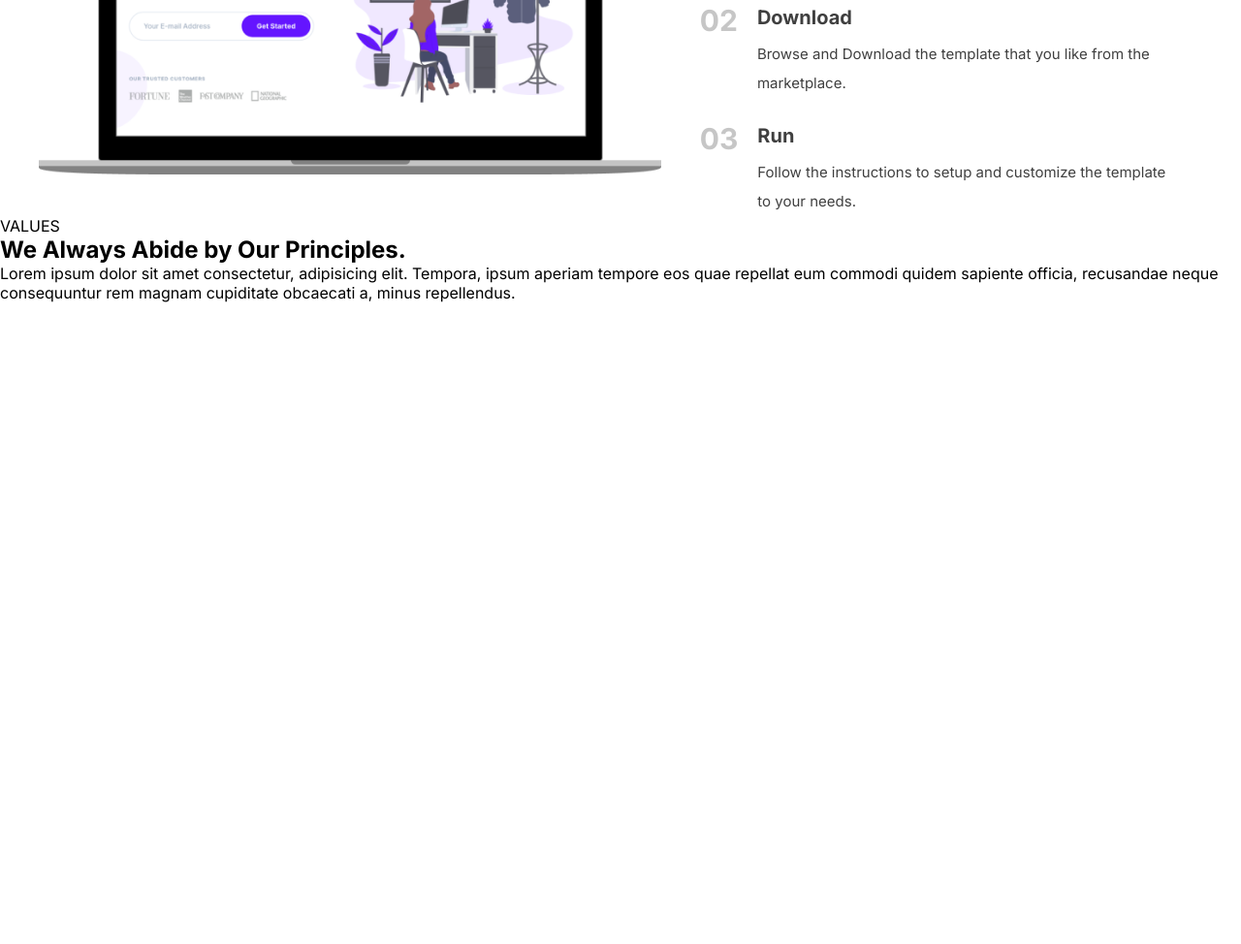
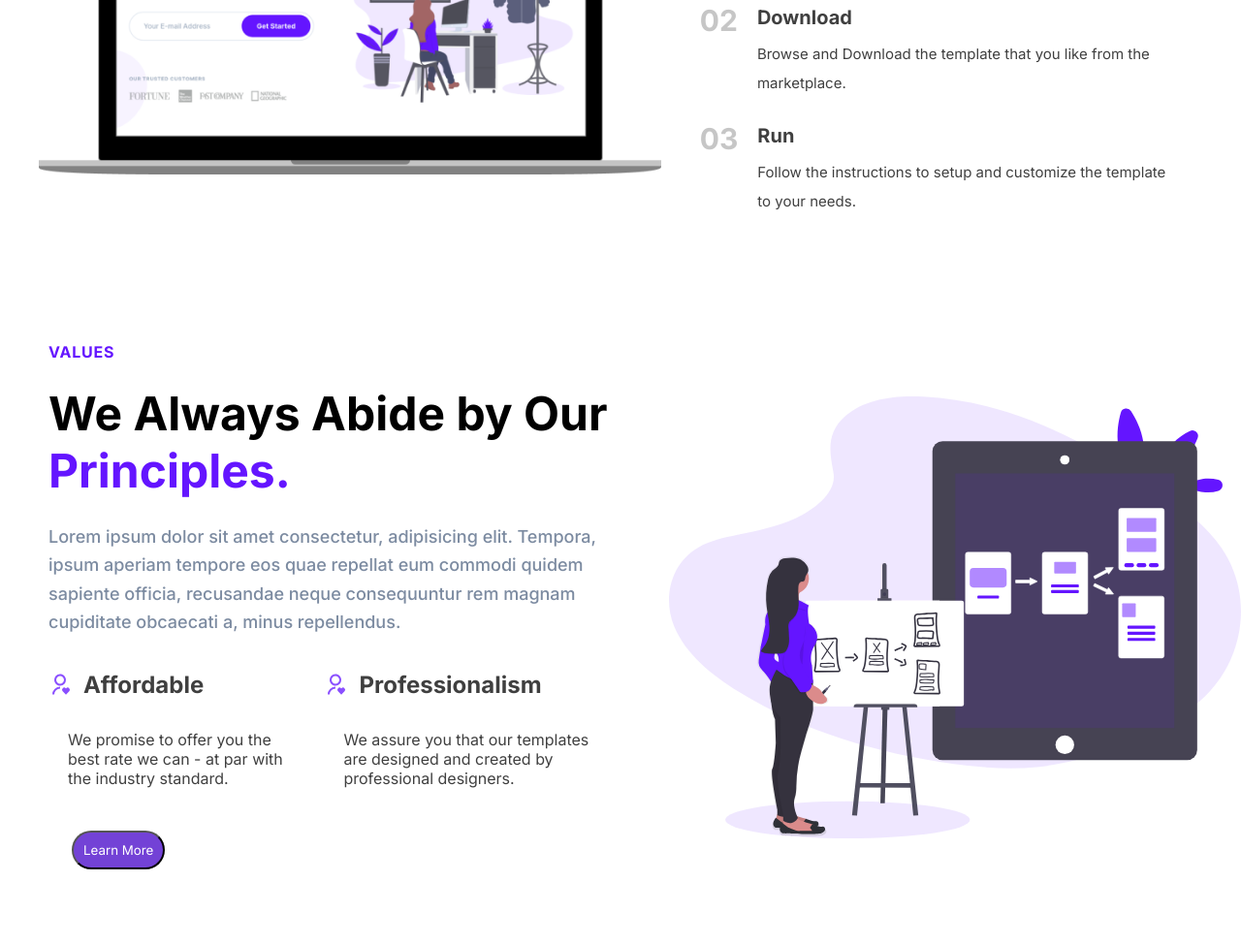
Before and after one commit to AJP-PRO/Week-2-Final-Project, a plain HTML site: page index.html in a window 1280 px wide. Shown: the part 2259-3233 px from the top of the page at 97% size. Before the commit the page ends 2591 px from the top, so only its background shows below. Drawn offline with Linux system fonts and the light colour scheme.

Commit message:
values comptlete

```diff
--- a/Styles.css
+++ b/Styles.css
@@ -393,7 +393,73 @@ opacity: .75;
 
 /* VALUES */
 
+.values__container {
+  display: flex;
+  margin: 80px 0;
+}
 
+.values__word {
+  font-weight: bold;
+  letter-spacing: .05em;
+}
+
+.values__title {
+  margin: 24px 0;
+  font-size: 48px;
+  text-align: left;
+}
+
+.values__body {
+  font-size: 1.25rem;
+  font-size: 18px;
+  font-weight: 500;
+  line-height: 1.625;
+  font-weight: 500;
+  color: rgb(124 139 161);
+  margin-bottom: 24px;
+}
+
+.values__text--wrapper {
+  margin: 50px;
+  width: 50%;
+}
+
+.values__wrapper {
+  display: flex;
+  opacity: .75;
+}
+
+.values__group--title {
+  display: flex;
+}
+
+.values__group--word {
+margin: 12px
+}
+
+.values__group--body {
+  margin: 20px
+}
+
+.values__img--wrapper {
+  width: 50%;
+  display: flex;align-items: center;
+}
+
+.values__img {
+  width: 100%;
+}
+
+.values__btn {
+  padding: 8px;
+  background-color: #7342d6;
+  color: white;
+  border-radius: 20px;
+  padding: 10px;
+  tab-size: 4;
+  text-size-adjust: 100%;
+  margin: 24px;
+}
 
 /* MEDIA */
 
--- a/index.html
+++ b/index.html
@@ -183,14 +183,36 @@
             </section>
             <section id="values">
                 <div class="row"></div>
-                    <div class="values__container"></div>
-                    <div class="calues__text--wrapper">
-                        <p>VALUES</p>
-                        <h1>We Always Abide by Our Principles.</h1>
-                        <p>Lorem ipsum dolor sit amet consectetur, adipisicing elit. Tempora, ipsum aperiam tempore eos quae repellat eum commodi quidem sapiente officia, recusandae neque consequuntur rem magnam cupiditate obcaecati a, minus repellendus.</p>
-                        <div>
-                            <figure><img src="" alt=""></figure>
+                    <div class="values__container">
+                        <div class="values__text--wrapper">
+                            <p class="values__word"> <span class="purple">VALUES</span></p>
+                            <h1 class="values__title">We Always Abide by Our <span class="purple">Principles.</span></h1>
+                            <p class="values__body">Lorem ipsum dolor sit amet consectetur, adipisicing elit. Tempora, ipsum aperiam tempore eos quae repellat eum commodi quidem sapiente officia, recusandae neque consequuntur rem magnam cupiditate obcaecati a, minus repellendus.</p>
+                            <div class="values__wrapper">
+                                <div class="values__group">
+                                    <div class="values__group--title">
+                                        <img src="./assets/Easy.svg" alt="">
+                                        <h1 class="values__group--word">Affordable</h1>
+                                    </div>
+                                    <div>
+                                        <p class="values__group--body">We promise to offer you the best rate we can - at par with the industry standard.</p>
+                                    </div>
+                                </div>
+                                <div class="values__group">
+                                    <div class="values__group--title">
+                                        <img src="./assets/Easy.svg" alt="">
+                                        <h1 class="values__group--word">Professionalism</h1>
+                                    </div>
+                                    <div>
+                                        <p class="values__group--body">We assure you that our templates are designed and created by professional designers.</p>
+                                    </div>
+                                </div>
+                            </div>
+                                <button class="values__btn"> <a href="https://timerse.com/"></a>Learn More</button>
                         </div>
+                        <figure class="values__img--wrapper">
+                            <img src="./assets/Values.svg" class="values__img">
+                        </figure>
                     </div>
             </section>
         </body>
```
